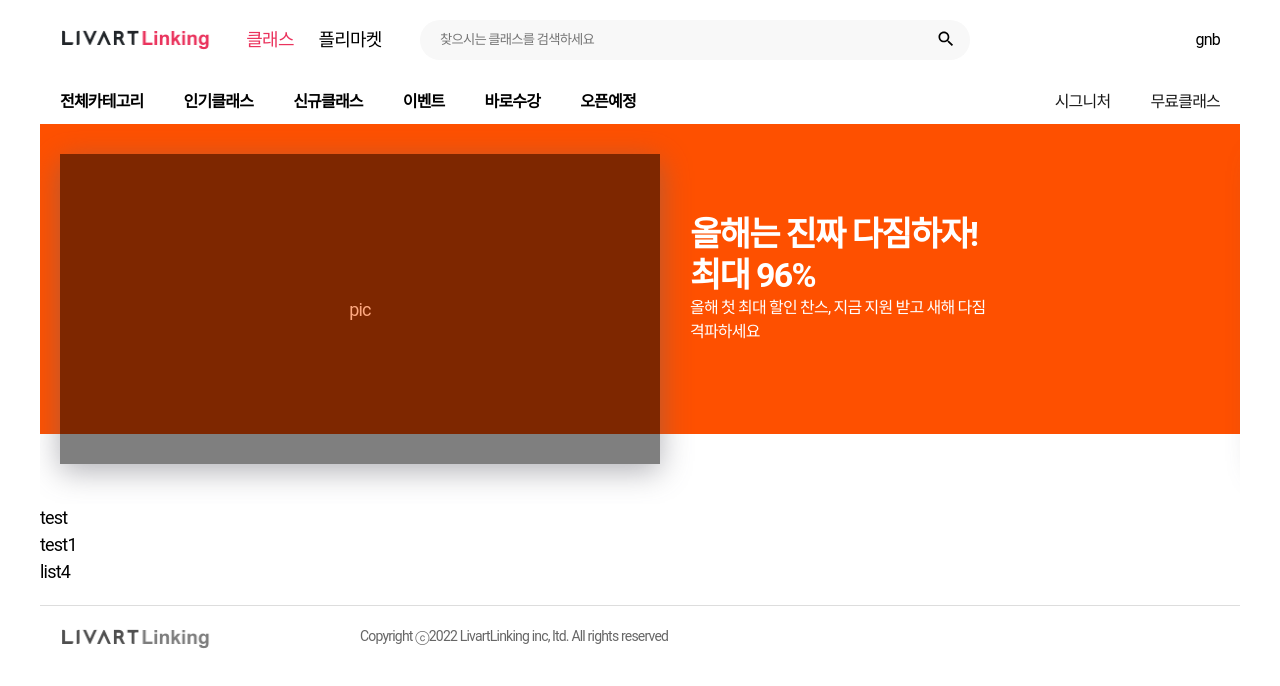
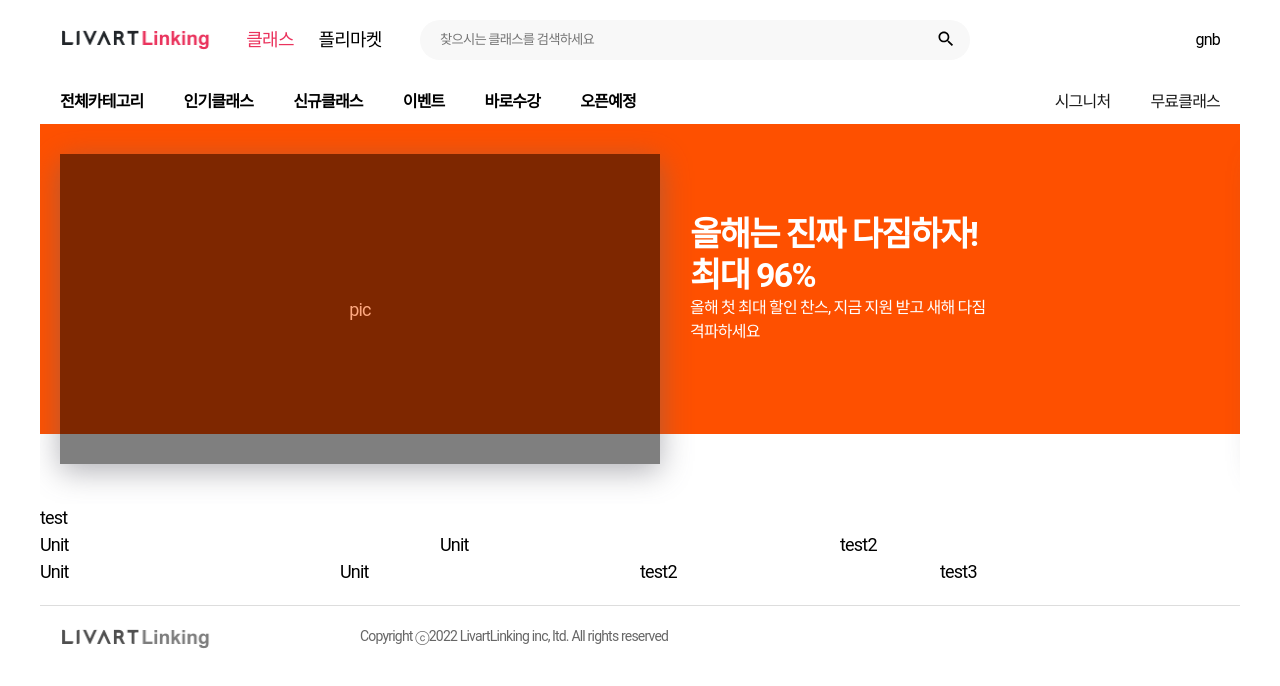
Before and after one commit to ferrari219/lvtlinking, a React (Create React App) app: page / in a window 1280 px wide. Shown: the top 686 px of the page. Built offline with nearby package versions, Linux system fonts and the light colour scheme; a web font is replaced by a local one.

Commit message:
PList, Unit 제작중

```diff
--- /dev/null
+++ b/src/components/02_Molecules/PUnit/index.js
@@ -0,0 +1,3 @@
+import PUnit from './PUnit';
+
+export default PUnit;
--- a/src/components/02_Molecules/Unit/index.js
+++ /dev/null
@@ -1,3 +0,0 @@
-import Unit from './Unit';
-
-export default Unit;
--- a/src/components/03_Organisms/PList/PList.jsx
+++ b/src/components/03_Organisms/PList/PList.jsx
@@ -3,33 +3,61 @@ import React from 'react';
 import { css } from '@emotion/react';
 import { Swiper, SwiperSlide } from 'swiper/react';
 import 'swiper/css';
+import PropTypes from 'prop-types';
+import Unit from 'components/02_Molecules/PUnit/PUnit';
 
-const PList = ({ divide }) => {
+const PList = ({ divide = '3' }) => {
+	const swiperOption = {
+		spaceBetween: 0,
+		slidesPerView: divide,
+		onSlideChange: () => console.log('slide change'),
+		onSwiper: (swiper) => console.log(swiper),
+	};
 	return (
 		<section
 			css={plistStyle}
-			className={[divide ? `list${divide}` : null].join(' ')}
+			// className={[divide ? `list${divide}` : null].join(' ')}
 		>
 			<Swiper {...swiperOption}>
-				<SwiperSlide>test1</SwiperSlide>
+				{data &&
+					data.map((item) => (
+						<SwiperSlide key={item.id} {...item}>
+							<Unit />
+						</SwiperSlide>
+					))}
 				<SwiperSlide>test2</SwiperSlide>
+				<SwiperSlide>test3</SwiperSlide>
+				<SwiperSlide>test4</SwiperSlide>
+				<SwiperSlide>test5</SwiperSlide>
+				<SwiperSlide>test6</SwiperSlide>
 			</Swiper>
 		</section>
 	);
 };
 
-const swiperOption = {
-	spaceBetween: 0,
-	slidesPerView: 1,
-	onSlideChange: () => console.log('slide change'),
-	onSwiper: (swiper) => console.log(swiper),
+PList.propTypes = {
+	divide: PropTypes.string,
 };
 
-const plistStyle = css`
-	&.list3 {
-	}
-	&.list4 {
-	}
-`;
+const data = [
+	{
+		id: 0,
+		name: 'Name',
+		title: '[00] 클래스명',
+		price: '39500',
+		term: '5개월',
+		lnk: '/',
+	},
+	{
+		id: 1,
+		name: 'Name',
+		title: '[00] 클래스명',
+		price: '39500',
+		term: '5개월',
+		lnk: '/',
+	},
+];
+
+const plistStyle = css``;
 
 export default PList;
--- a/src/routers/Home.jsx
+++ b/src/routers/Home.jsx
@@ -12,8 +12,8 @@ const Home = () => {
 			<Title />
 			<PageTemplate header={<Header />} footer={<Footer />}>
 				<MainSwiper />
-				<PList />
-				<div>list4</div>
+				<PList divide="3" />
+				<PList divide="4" />
 			</PageTemplate>
 		</>
 	);
```
Also changed, not shown: src/components/02_Molecules/PUnit/PUnit.jsx (renamed from src/components/02_Molecules/Unit/Unit.jsx), 2 other files (tests, documents, lock files or other folders).
